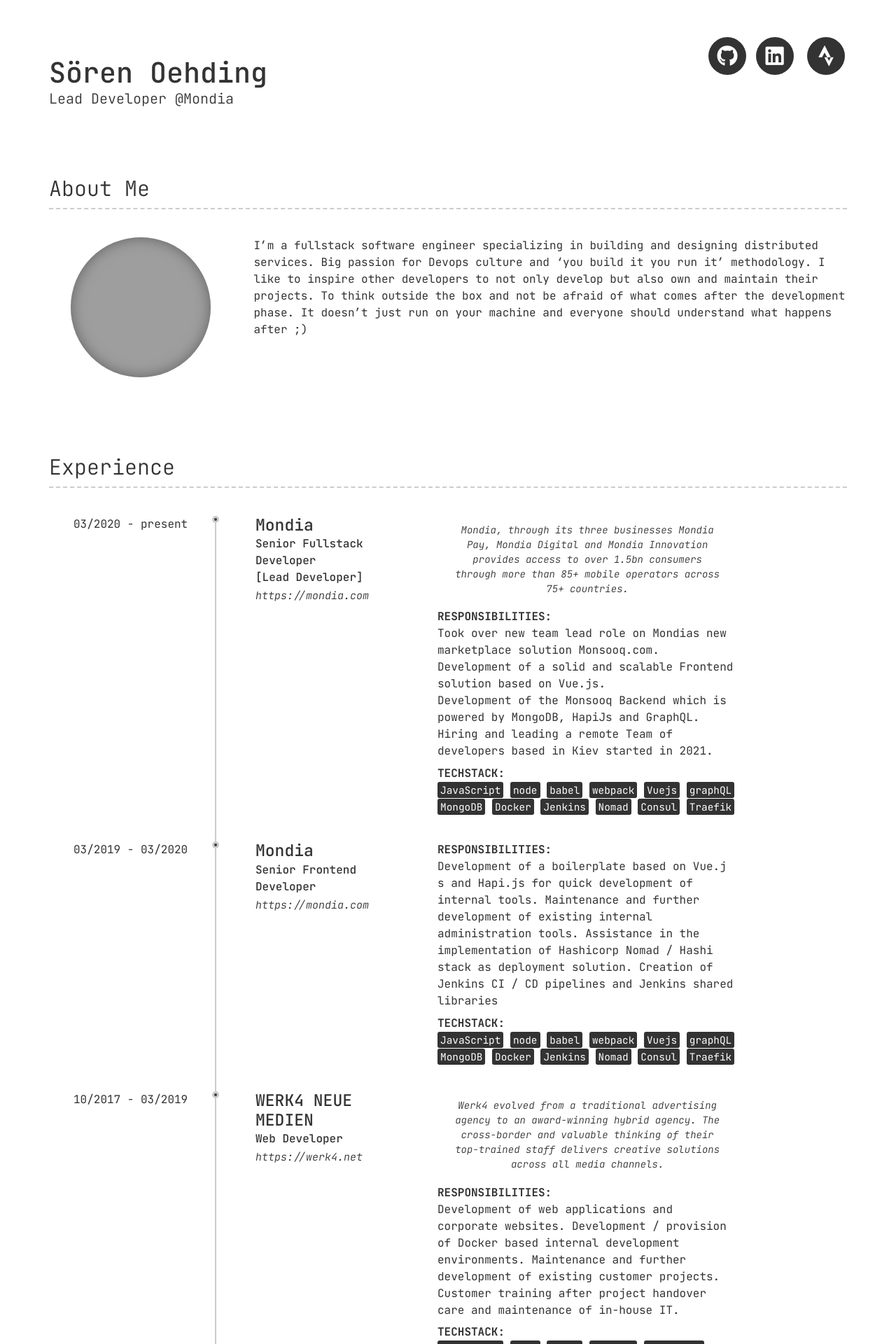
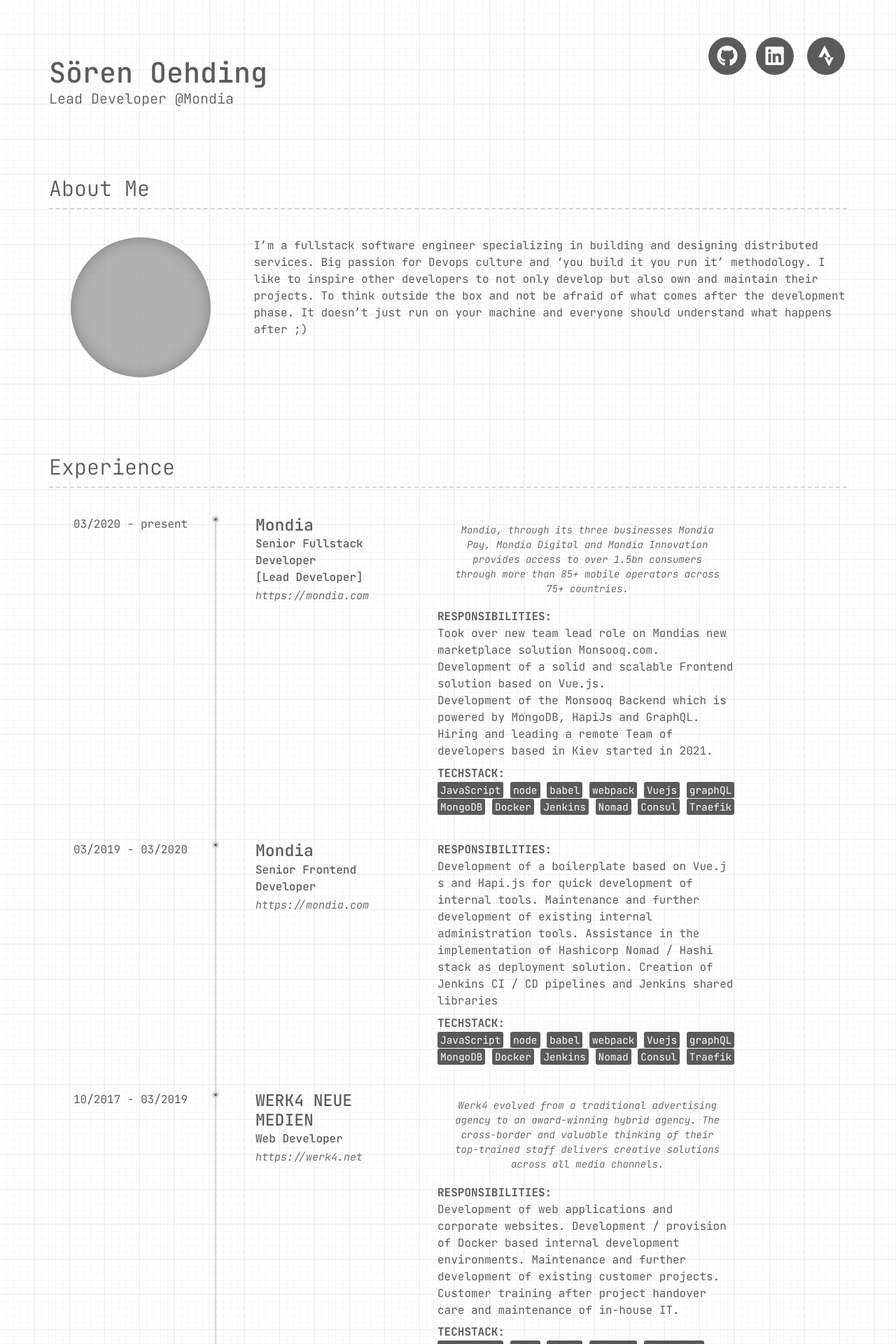
Before and after one commit to s-oehding/s-oehding.github.io, a Jekyll site: the page built from index.md, in a window 1280 px wide. Shown: the top 1920 px of the page at 70% size. Built offline with Jekyll 4.4.1, drawn with Linux system fonts in a browser that asks for light colours; nearby versions of some CDN libraries; grey boxes are pictures that could not be loaded.

Commit message:
updated page bg

```diff
--- a/_sass/base.scss
+++ b/_sass/base.scss
@@ -149,7 +149,13 @@ html {
 body {
   background: #ffffff;
   font-family: Roboto, sans-serif;
-  -webkit-font-smoothing: antialiased; }
+  -webkit-font-smoothing: antialiased;
+  background-color: rgba(0,0,0,0);
+  opacity: 0.8;
+  background-image:  linear-gradient(rgba(214, 214, 214, 0.2) 2px, transparent 2px), linear-gradient(90deg, rgba(214, 214, 214, 0.2) 2px, transparent 2px), linear-gradient(rgba(214, 214, 214, 0.2) 1px, transparent 1px), linear-gradient(90deg, rgba(214, 214, 214, 0.2) 1px, rgba(0,0,0,0) 1px);
+  background-size: 50px 50px, 50px 50px, 10px 10px, 10px 10px;
+  background-position: -2px -2px, -2px -2px, -1px -1px, -1px -1px;
+}
 
 .center-text {
   text-align: center; }
```
